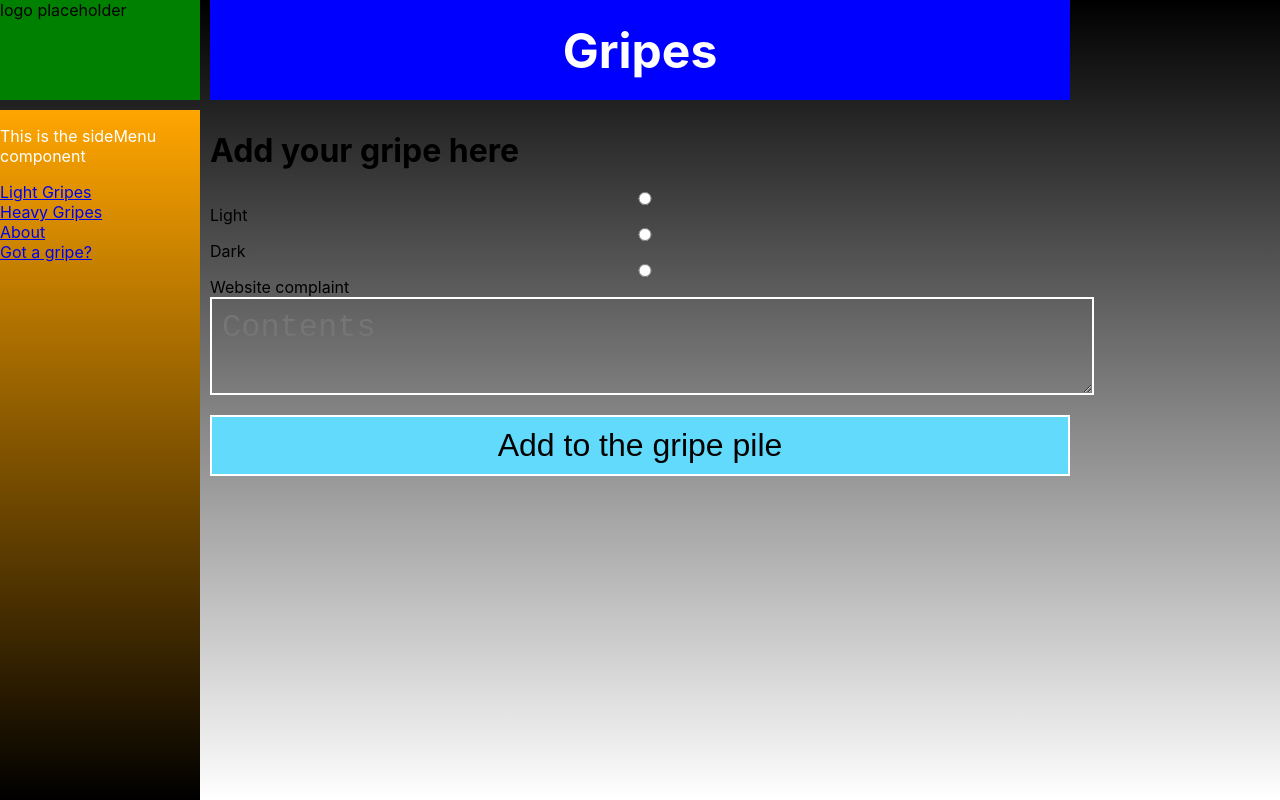
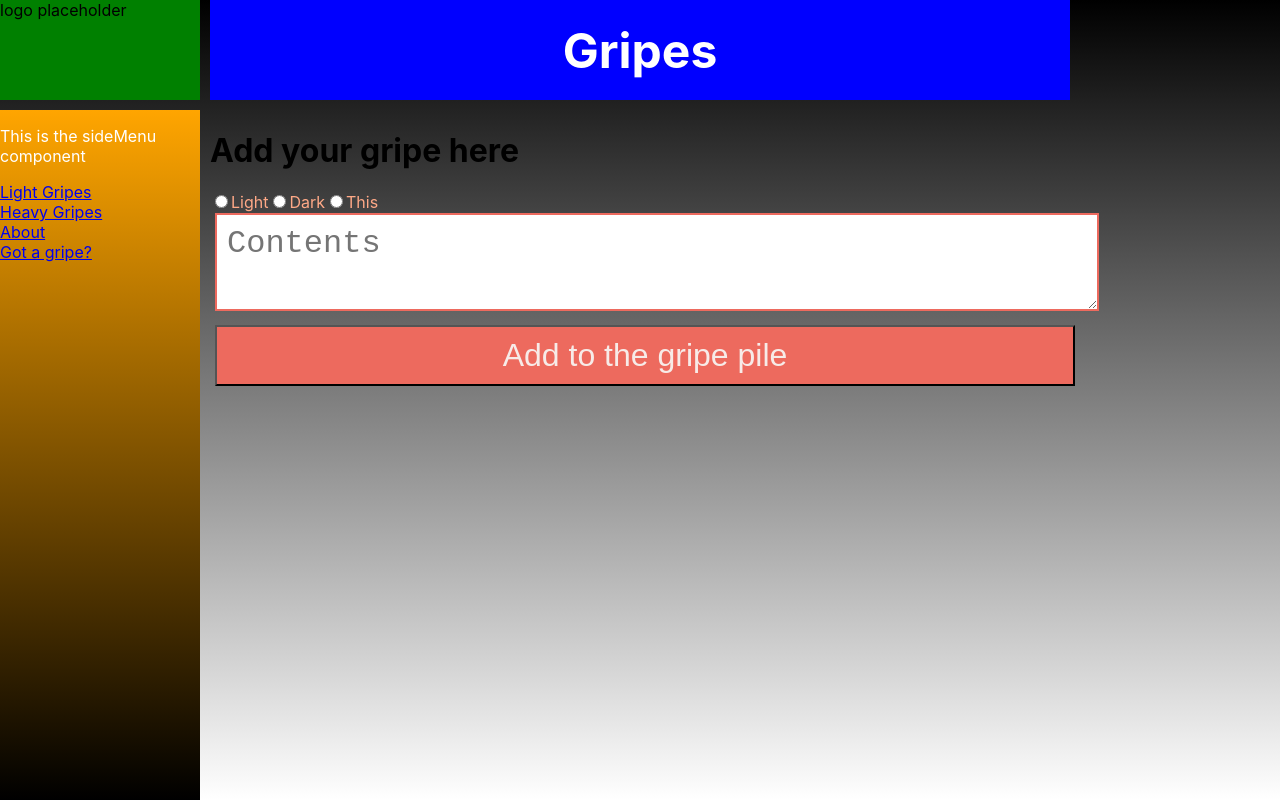
Before and after one commit to kroefeet/gripes, a React (Create React App) app in the folder client/: page /add-gripe in a window 1280 px wide. Built offline with nearby package versions, Linux system fonts and the light colour scheme; the HTML template or start-up script is replaced by a standard one.

Commit message:
tyding up to push back to master for team access to working form

```diff
--- a/client/src/components/pages/SubmitGripe/SubmitGripe.css
+++ b/client/src/components/pages/SubmitGripe/SubmitGripe.css
@@ -1,16 +1,35 @@
-.SubmitGripe input,
-.SubmitGripe textarea,
-.SubmitGripe button {
+.SubmitGripe textarea {
   font-size: 24pt;
-  background: none;
-  color: white;
   padding: 10px;
+  margin: 5px;
   width: 100%;
-  display: block;
-  border: 2px solid white;
+  border: 2px solid #ed6a5e;
 }
 
-.SubmitGripe button {
-  color: black;
-  background: #61dafb;
+.SubmitGripe--button {
+  color: #f7ebe8;
+  background: #ed6a5e;
+  text-align: center;
+  font-size: 24pt;
+  padding: 10px;
+  margin: 5px;
+  width: 100%;
+
 }
+
+
+.SubmitGripe--inputs {
+    display: flex;
+    flex-wrap: nowrap;
+    align-items: flex-start;
+    color: #ffa987;
+    border-radius: 50%;
+    width: 16px;
+    height: 16px;
+
+}
+
+.SubmitGripe--inputs label {
+    width: auto;
+
+}
--- a/client/src/components/pages/SubmitGripe/SubmitGripe.js
+++ b/client/src/components/pages/SubmitGripe/SubmitGripe.js
@@ -5,6 +5,7 @@ class SubmitGripe extends Component {
   state = {
     gripeLevel: 0,
     gripeText: '',
+    gripeLabel: '',
   }
 
   onChangeContent = (ev) => {
@@ -14,18 +15,25 @@ class SubmitGripe extends Component {
   }
 
   onChangeLevel = (ev) => {
+    const gripeLevel = parseInt(ev.target.value)
+    const gripeLabel = ev.target.id
     this.setState({
-      gripeLevel: ev.target.value,
+      gripeLevel: gripeLevel,
+      gripeLabel: gripeLabel,
     });
+    console.log(gripeLevel)
+    console.log(gripeLabel)
   }
 
   submit = () => {
     const formData = {
       gripeLevel: this.state.gripeLevel,
+      gripeLabel: this.state.gripeLabel,
       gripeText: this.state.gripeText,
+
     };
 
-    fetch('/api/mongodb/gripes.gripePile/', {
+    fetch('/api/mongodb/gripePile/', {
         method: 'POST',
         headers: {'Content-Type': 'application/json'},
         body: JSON.stringify(formData),
@@ -34,8 +42,8 @@ class SubmitGripe extends Component {
       .then(data => {
         console.log('Got this back', data);
 
-        // Redirect to blog
-        this.props.history.push('/blog/');
+        // Redirect to gripe
+        this.props.history.push('/gripe/');
       });
   }
 
@@ -44,29 +52,31 @@ class SubmitGripe extends Component {
     return (
       <div className="SubmitGripe">
         <h1>Add your gripe here</h1>
+        <div className="SubmitGripe--inputs">
             <input
                 name="category"
                 type="radio"
                 id="light"
-            value={this.state.gripeLevel}
-            onChange={this.onChangeLevel}
-          />  <label for="light">Light</label>
+                value="1"
+                onClick={this.onChangeLevel}
+              />  <label>Light</label>
           <input
               name="category"
               type="radio"
               id="dark"
-          value={this.state.gripeLevel}
-          onChange={this.onChangeLevel}
+              value="2"
+              onClick={this.onChangeLevel}
             />
-        <label for="dark">Dark</label>
+            <label>Dark</label>
 
             <input
                 name="category"
                 type="radio"
                 id="meta"
-            value={this.state.gripeLevel}
-            onChange={this.onChangeLevel}
-          />  <label for="meta">Website complaint</label>
+                value="0"
+                onClick={this.onChangeLevel}
+              />  <label>This website</label>
+            </div>
 
         <textarea
             name="content"
@@ -77,7 +87,7 @@ class SubmitGripe extends Component {
 
         <br />
 
-        <button onClick={this.submit}>Add to the gripe pile</button>
+        <button className="SubmitGripe--button" onClick={this.submit}>Add to the gripe pile</button>
       </div>
 
     );
```
Lines whose indentation alone changed are shown as unchanged.
